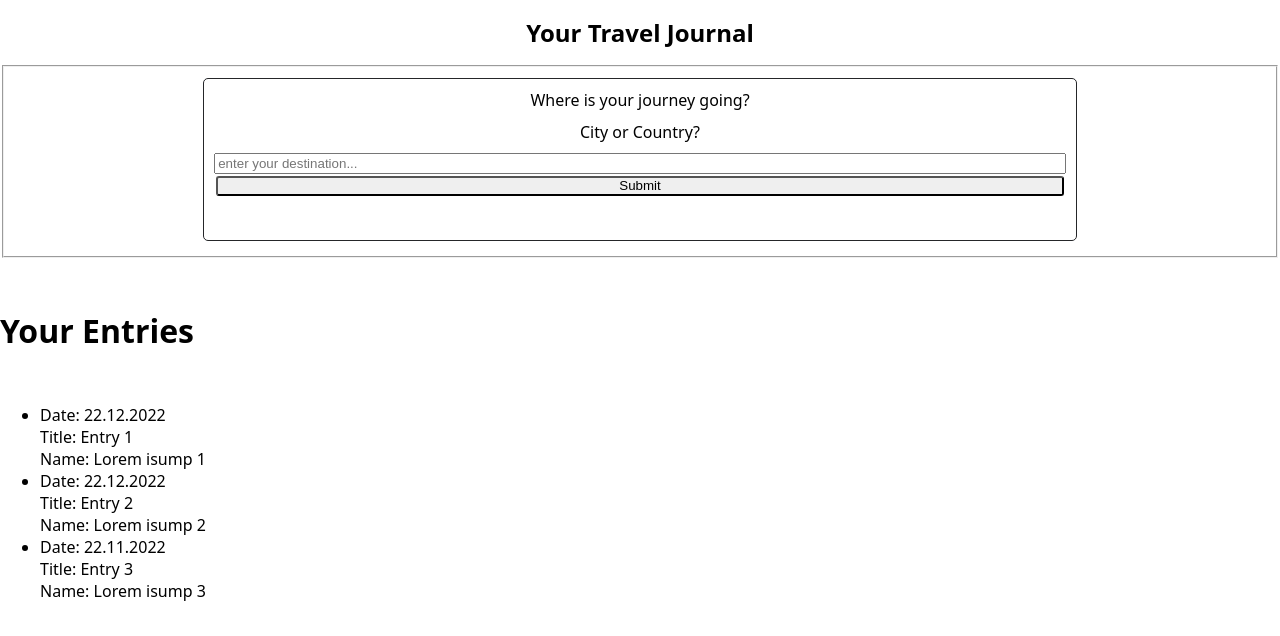
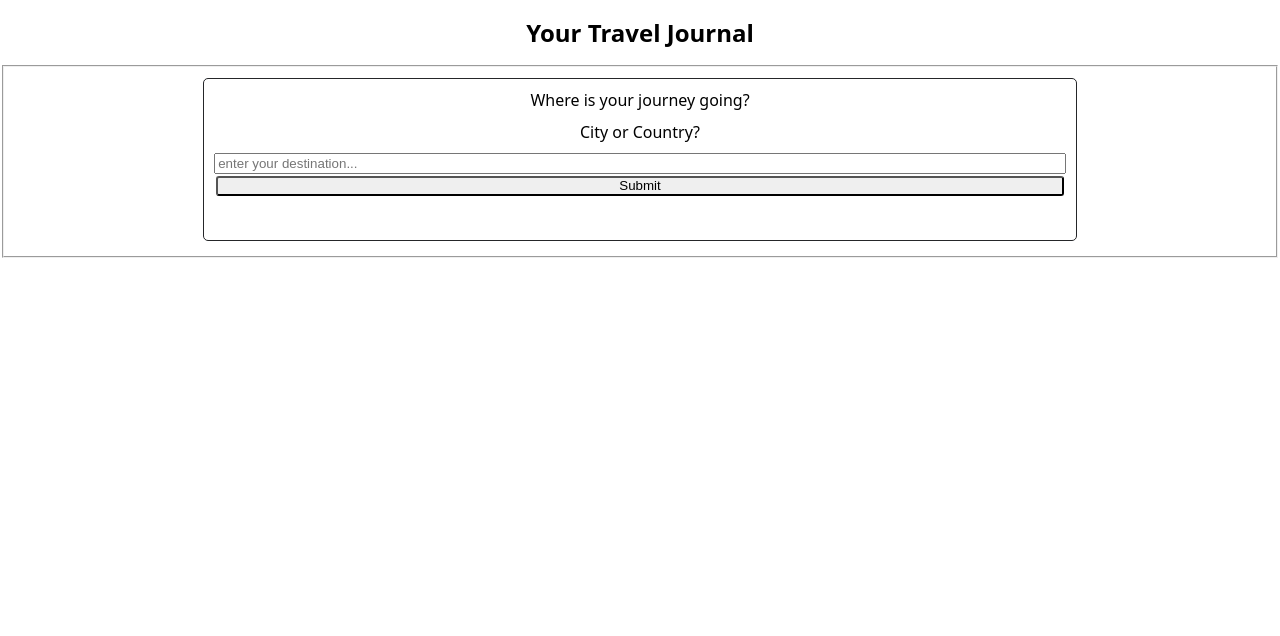
Before and after one commit to IrisHerholz/capstone-project, a Next.js app: page / in a window 1280 px wide. Shown: the top 636 px of the page. Built offline with nearby package versions, Linux system fonts and the light colour scheme.

Commit message:
change structure

```diff
--- a/pages/index.js
+++ b/pages/index.js
@@ -1,6 +1,5 @@
 import styled from "styled-components";
 import { useState } from "react";
-import JournalEntryList from "@/components/JournalEntryList";
 
 export default function Landingpage() {
   const [output, setOutput] = useState("");
@@ -30,7 +29,6 @@ export default function Landingpage() {
           </Form>
         </fieldset>
       </container>
-      <JournalEntryList />
     </>
   );
 }
```
